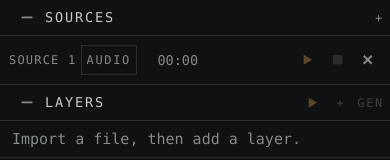
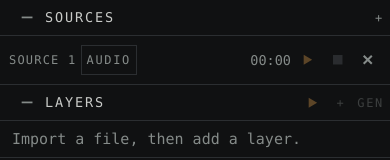
Before and after one commit to epleaner/souunnds, a React (Vite) app: page / in a window 390 px wide. Shown: the top 160 px of the page. Built offline with nearby package versions, Linux system fonts and the light colour scheme.

Commit message:
Keep source durations with transport controls

```diff
--- a/src/web/App.tsx
+++ b/src/web/App.tsx
@@ -2501,7 +2501,6 @@ export function App() {
                   <span className="wide-control-label">Choose audio</span>
                   <span className="compact-control-label">Audio</span>
                 </button>
-                <span className="source-duration mono" aria-label={`Source ${index + 1} length ${formatSeconds(item.duration)}`}>{formatSeconds(item.duration)}</span>
                 {item.name || item.audio ? (
                   <input
                     className="source-filename"
@@ -2514,6 +2513,7 @@ export function App() {
                   />
                 ) : <span className="source-empty-name" aria-hidden="true" />}
                 <div className="source-row-actions">
+                  <span className="source-duration mono" aria-label={`Source ${index + 1} length ${formatSeconds(item.duration)}`}>{formatSeconds(item.duration)}</span>
                   <PlayButton onClick={() => void togglePlayback(item.id)} disabled={!item.audio} ariaLabel={`Play source ${index + 1}`} {...targetPlaybackState({ kind: "source", id: item.id })} />
                   <IconButton className="transport-stop-button" onClick={stopPlayback} disabled={!playbackTargetMatches(playbackTarget, { kind: "source", id: item.id }) || (!playing && !paused)} ariaLabel={`Stop source ${index + 1}`}><StopIcon /></IconButton>
                   <IconButton className="destructive-button" onClick={() => removeSource(item.id)} ariaLabel={`Remove source ${index + 1}`}><CloseIcon /></IconButton>
--- a/src/web/styles.css
+++ b/src/web/styles.css
@@ -123,7 +123,7 @@ button:focus-visible, input:focus-visible, select:focus-visible {
   display: grid;
   min-width: 0;
   min-height: 32px;
-  grid-template-columns: 52px auto 52px minmax(0, 1fr) auto;
+  grid-template-columns: 52px auto minmax(0, 1fr) auto;
   align-items: center;
   gap: 8px;
   padding-inline: 12px 6px;
@@ -1158,7 +1158,7 @@ input[type="number"], input[type="text"], select {
 @media (max-width: 480px) {
   .wide-control-label { display: none; }
   .compact-control-label { display: inline; }
-  .source-row { grid-template-columns: 45px auto 38px minmax(0, 1fr) auto; gap: 3px; padding-inline: 6px; }
+  .source-row { grid-template-columns: 45px auto minmax(0, 1fr) auto; gap: 3px; padding-inline: 6px; }
   .source-duration { min-width: 38px; }
   .source-row-actions { gap: 2px; }
   .source-picker-button { padding-inline: 3px; font-size: 8px; }
@@ -1212,10 +1212,10 @@ input[type="number"], input[type="text"], select {
   .cell-settings-subtitle { padding-bottom: 4px; font-size: 8px; }
 }
 @media (max-width: 360px) {
-  .source-row { grid-template-columns: 45px minmax(0, 1fr) 38px auto; padding-block: 4px; }
+  .source-row { grid-template-columns: 45px minmax(0, 1fr) auto; padding-block: 4px; }
   .source-picker-button { justify-self: start; }
-  .source-filename, .source-empty-name { grid-column: 1 / 4; }
-  .source-row-actions { grid-column: 4; grid-row: 2; justify-content: flex-end; }
+  .source-filename, .source-empty-name { grid-column: 1 / 3; }
+  .source-row-actions { grid-column: 3; grid-row: 2; justify-content: flex-end; }
 }
 @media (prefers-reduced-motion: reduce) {
   *, *::before, *::after { scroll-behavior: auto !important; transition: none !important; }
```
Also changed, not shown: 1 other file (tests, documents, lock files or other folders).
